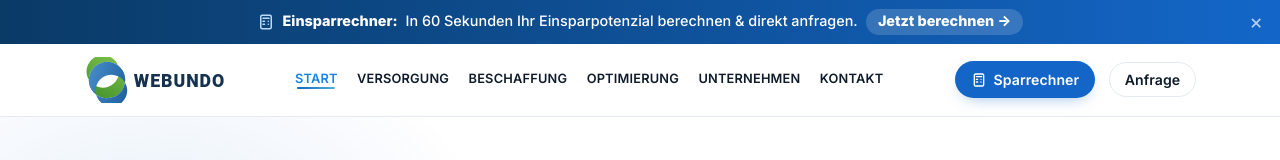
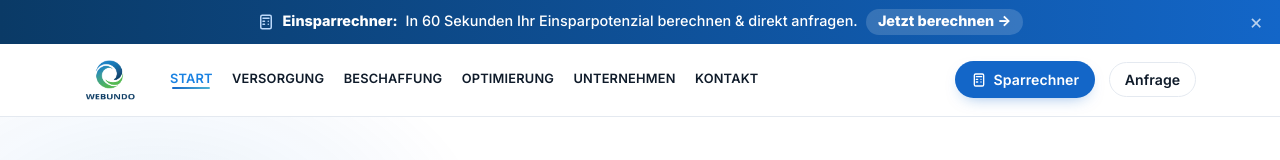
Before and after one commit to SavioLD/webundo, a plain HTML site: page webundo-onepage.html in a window 1280 px wide. Shown: the top 160 px of the page. Drawn offline with Linux system fonts and the light colour scheme.

Commit message:
Add files via upload

```diff
--- a/webundo-onepage.html
+++ b/webundo-onepage.html
@@ -1211,24 +1211,7 @@ input[type=range]::-moz-range-thumb{width:22px;height:22px;border:3px solid #fff
 </div>
 <header class="topbar" id="topbar">
   <div class="shell topbar__inner">
-    <a href="#start" class="brand" aria-label="WEBUNDO – Startseite"><span class="brand__logo"><svg xmlns="http://www.w3.org/2000/svg" viewBox="0 0 372 96" width="372" height="96" role="img" aria-label="WEBUNDO">
-  <defs>
-    <linearGradient id="wbBlue" x1="0" y1="0" x2="1" y2="1">
-      <stop offset="0" stop-color="#4a90cc"/>
-      <stop offset="1" stop-color="#1c5a9c"/>
-    </linearGradient>
-    <linearGradient id="wbGreen" x1="0" y1="1" x2="1" y2="0">
-      <stop offset="0" stop-color="#3f8f2c"/>
-      <stop offset="1" stop-color="#83c64b"/>
-    </linearGradient>
-  </defs>
-  <g transform="rotate(-20 48 48)">
-    <path fill="url(#wbGreen)" fill-rule="evenodd" d="M10,48a38,38 0 1,0 76,0a38,38 0 1,0 -76,0Z M12,28a34,34 0 1,0 68,0a34,34 0 1,0 -68,0Z"/>
-    <path fill="url(#wbBlue)" fill-rule="evenodd" d="M10,48a38,38 0 1,0 76,0a38,38 0 1,0 -76,0Z M16,72a33,33 0 1,0 66,0a33,33 0 1,0 -66,0Z"/>
-  </g>
-  <text x="104" y="63" font-family="'Roboto','Inter',Arial,sans-serif" font-weight="800" font-size="37" letter-spacing="2" fill="#16324f">WEBUNDO</text>
-</svg>
-</span></a>
+    <a href="#start" class="brand" aria-label="WEBUNDO – Startseite"><img class="brand__logo" src="WEBUNDO_Logo.PNG" alt="WEBUNDO" /></a>
     <nav class="topbar__nav topbar__nav--corp" aria-label="Hauptnavigation">
       <a href="#start" class="is-active" aria-current="page">Start</a>
       <a href="#versorgung">Versorgung</a>
```
Also changed, not shown: beschaffung.html (+1 -1 lines), datenschutz.html (+1 -1 lines), impressum.html (+1 -1 lines), index.html (+1 -1 lines), kontakt.html (+1 -1 lines), optimierung.html (+1 -1 lines), rechner.html (+1 -1 lines), unternehmen.html (+1 -1 lines), versorgung.html (+1 -1 lines).
